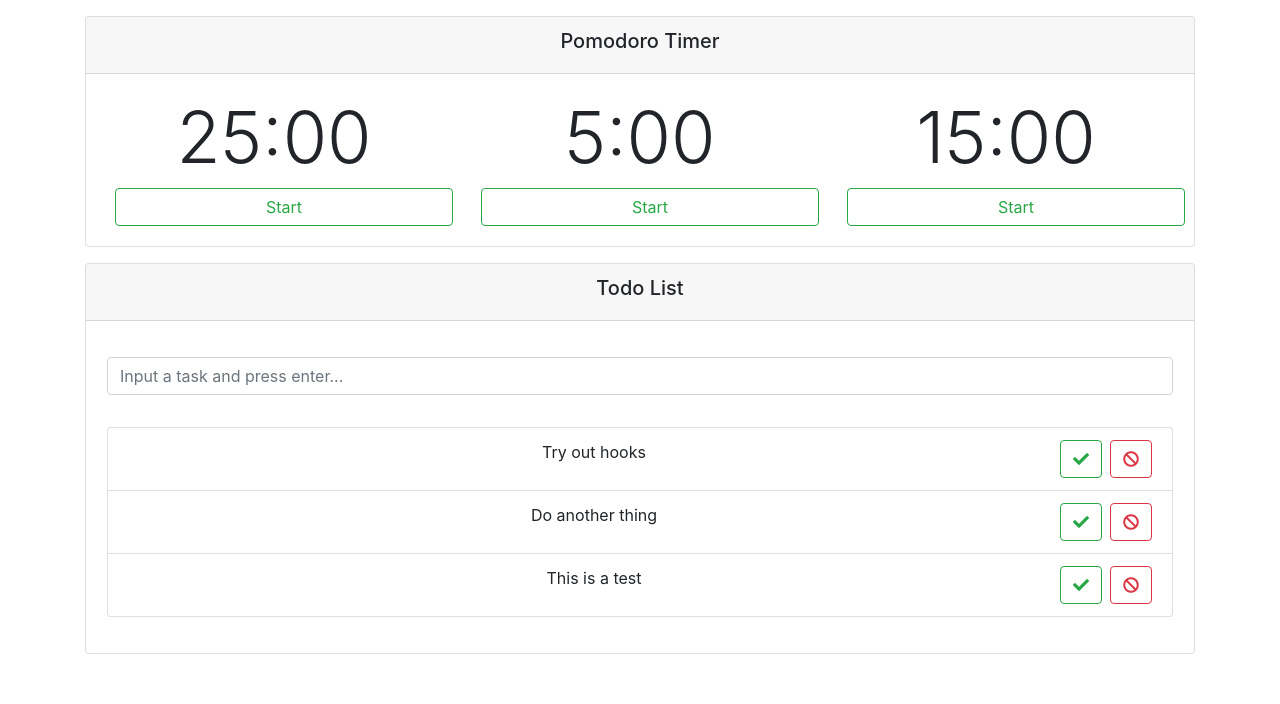
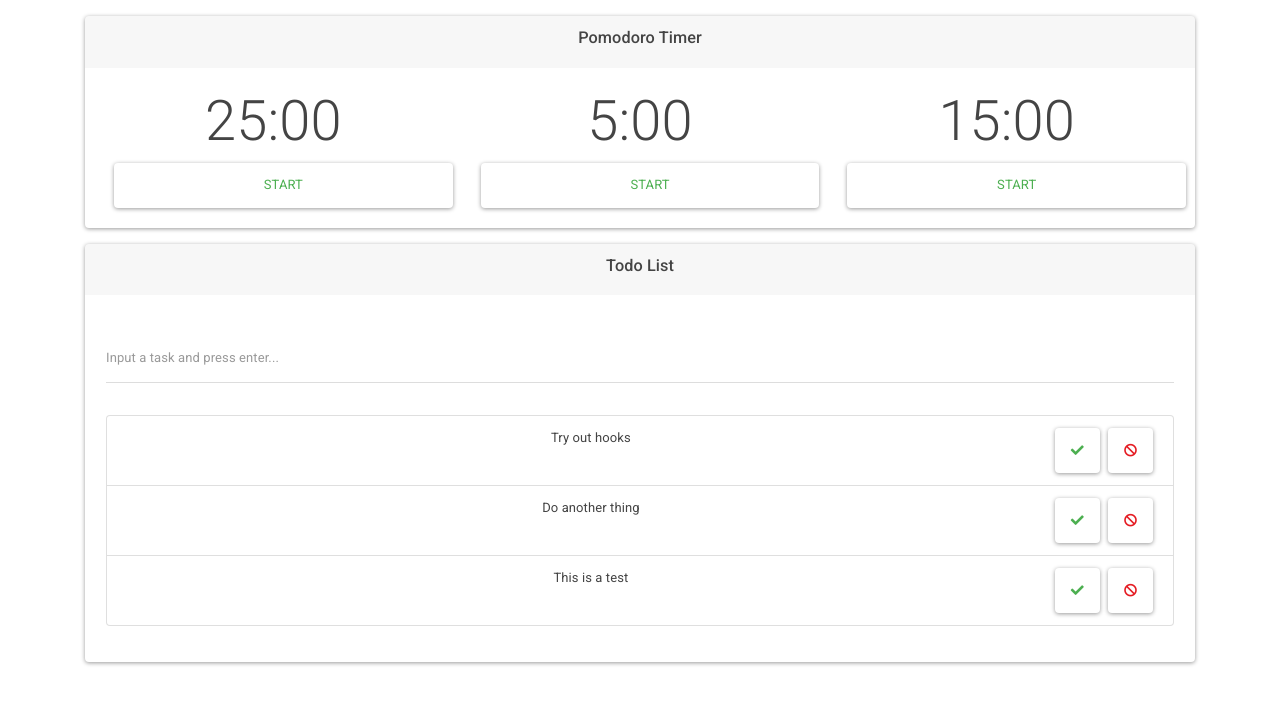
Before and after one commit to bradvatne/hooks-pomodoro, a React (Create React App) app: page / in a window 1280 px wide. Shown: the top 704 px of the page. Built offline with nearby package versions, Linux system fonts and the light colour scheme.

Commit message:
Small Changes
Counters are broken

```diff
--- a/public/index.html
+++ b/public/index.html
@@ -3,7 +3,7 @@
   <head>
     <meta charset="utf-8" />
     <link rel="shortcut icon" href="%PUBLIC_URL%/favicon.ico" />
-    <link rel="stylesheet" href="https://stackpath.bootstrapcdn.com/bootstrap/4.3.1/css/bootstrap.min.css" integrity="sha384-ggOyR0iXCbMQv3Xipma34MD+dH/1fQ784/j6cY/iJTQUOhcWr7x9JvoRxT2MZw1T" crossorigin="anonymous">
+    <link rel="stylesheet" href="https://bootswatch.com/4/materia/bootstrap.min.css">
     <link rel="stylesheet" href="https://use.fontawesome.com/releases/v5.7.2/css/all.css" integrity="sha384-fnmOCqbTlWIlj8LyTjo7mOUStjsKC4pOpQbqyi7RrhN7udi9RwhKkMHpvLbHG9Sr" crossorigin="anonymous">
     <meta
       name="viewport"
--- a/src/Components/Container.js
+++ b/src/Components/Container.js
@@ -3,7 +3,7 @@ import React from 'react';
 const Container = ({title, component}) => {
   return (
     <div className="card mx-auto mt-3 text-center">
-      <div className="card-header">
+      <div className="card-header secondary">
         <h5>{title}</h5>
       </div>
       <div className="card-body row">
--- a/src/Components/Timer.js
+++ b/src/Components/Timer.js
@@ -24,7 +24,7 @@ export const Timer = ({ timer }) => {
 
   return (
     <div className="container col">
-      <h1 className="display-3">{thisTimer}</h1>
+      <h1 className="display-4">{thisTimer}</h1>
       <div className="row">
         <button
           type="button"
--- a/src/Components/TodoOutput.js
+++ b/src/Components/TodoOutput.js
@@ -6,11 +6,8 @@ const TodoOutput = ({ todos, removeTodo }) => {
       {todos.map((todo, index) => (
         <li className="list-group-item" key={index} index={index}>
           {todo}
-          <button
-            className="btn btn-outline-danger float-right"
-            onClick={() => removeTodo(index)}
-          >
-            <i className="fas fa-ban" />
+          <button className="btn btn-outline-danger float-right" onClick={()=> removeTodo(index)}>
+            <i className="fas fa-ban"></i>
           </button>
           <button className="btn btn-outline-success float-right mr-2">
             <i className="fas fa-check" />
```
